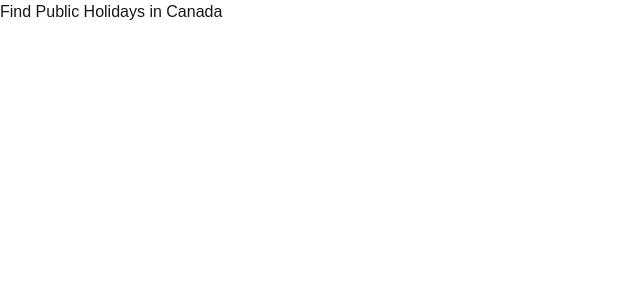
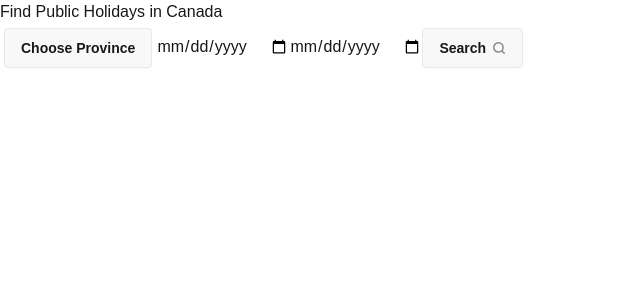
Before and after one commit to misato118/canadian-holidays-finder, a Next.js app: page / in a window 1280 px wide. Shown: the top 300 px of the page, without its empty margins (0-640 px from the left). Built offline with nearby package versions, Linux system fonts and the light colour scheme.

Commit message:
Created a search system without error handlings

```diff
--- /dev/null
+++ b/constants/provinces.tsx
@@ -0,0 +1,25 @@
+export const provinces = [
+    "Alberta AB",
+    "British Columbia BC",
+    "Manitoba MB",
+    "New Brunswick NB",
+    "Newfoundland and Labrador NL",
+    "Nova Scotia NS",
+    "Ontario ON",
+    "Prince Edward Island PE",
+    "Quebec QC",
+    "Saskatchewan SK"
+]
+
+export const provinceCodes = {
+    "Alberta": "AB",
+    "British Columbia": "BC",
+    "Manitoba": "MB",
+    "New Brunswick": "NB",
+    "Newfoundland and Labrador": "NL",
+    "Nova Scotia": "NS",
+    "Ontario": "ON",
+    "Prince Edward Island": "PE",
+    "Quebec": "QC",
+    "Saskatchewan": "SK"
+}
--- /dev/null
+++ b/pages/api/holidays.ts
@@ -0,0 +1,34 @@
+import type { NextApiRequest, NextApiResponse } from "next";
+
+export default async function handler(req: NextApiRequest, res: NextApiResponse) {
+    const start = new Date(req.query.start as string);
+    const end = new Date(req.query.end as string);
+    const prov = req.query.prov as string;
+
+    var urls = [];
+    var startYear = Number(start.getFullYear());
+    var endYear = Number(end.getFullYear());
+    for (var i = startYear; i <= endYear; i++) {
+        urls.push(`https://canada-holidays.ca/api/v1/provinces/${prov}?year=${i}`);
+    }
+
+    // [{province: {id: "AB", holidays: [{id: 1, date: "XXXX-XX-XX"},...]}}, {},...]
+    var response = await Promise.all(
+        urls.map(async (url) => {
+            const res = await fetch(url);
+            if (!res.ok) throw new Error(`HTTP ${res.status}`);
+            return res.json();
+        })
+    );
+
+    const result = response
+        .flatMap((yearlyData) =>
+            yearlyData.province.holidays
+                .filter((holiday: any) => {
+                    const compDate = new Date(holiday.date);
+                    return start <= compDate && compDate <= end;
+                }))
+                .map((holiday: any) => ({ date: holiday.date, name: holiday.nameEn }))
+
+    res.status(200).json(result);
+}
--- a/pages/index.tsx
+++ b/pages/index.tsx
@@ -1,5 +1,8 @@
-import Image from "next/image";
 import { Geist, Geist_Mono } from "next/font/google";
+import { provinces, provinceCodes } from "../constants/provinces";
+import { useState } from "react";
+import { useRouter } from "next/router";
+// import handler from "./api/holidays";
 
 const geistSans = Geist({
   variable: "--font-geist-sans",
@@ -12,14 +15,87 @@
 });
 
 export default function Home() {
+// export default function Home() {
+  const [province, setProvince] = useState({ title: "", code: "" });
+  const [startDate, setStartDate] = useState("");
+  const [endDate, setEndDate] = useState("");
+  const [list, setList] = useState([{date: "", name: ""}]);
+
+  const handleClick = () => {
+    const elem = document.activeElement;
+    if (elem) {
+      (elem as HTMLElement)?.blur();
+    }
+  }
+
+  async function onSubmit(e: React.FormEvent) {
+    e.preventDefault();
+    try {
+      const url = `/api/holidays?start=${encodeURIComponent(startDate)}&end=${encodeURIComponent(endDate)}&prov=${encodeURIComponent(province.code)}`;
+      const res = await fetch(url, { cache: "no-store" });
+      if (!res.ok) throw new Error(`Request failed: HTTP ${res.status}`);
+      const json = await res.json();
+      setList(json);
+    } catch (error: any) {
+      console.log("Error!");
+    }
+  }
+
   return (
     <div>
       <h1>Find Public Holidays in Canada</h1>
-      {/* TODO: Province dropdown here */}
+      <form onSubmit={onSubmit}>
+      {/* Province dropdown */}
+        <div className="dropdown">
+          <div tabIndex={0} role="button" className="btn m-1">{province.title == "" ? "Choose Province" : province.title}</div>
+            <ul tabIndex={0} className="dropdown-content menu bg-base-100 rounded-box z-1 w-52 p-2 shadow-sm">
+              {provinces.map((province, index) => {
+                const title = province.substring(0, province.length - 3);
+                const code = province.substring(province.length - 2);
+                return (
+                  <li key={province + index} onClick={() => {setProvince({ title: title, code: code }); handleClick();}}><a>{title}</a></li>
+                )
+              })}
+            </ul>
+        </div>
+        {/* TODO: Date range selector here */}
+        <input type="date" value={startDate} onChange={e => setStartDate(e.target.value)} />
+        <input type="date" value={endDate} onChange={e => setEndDate(e.target.value)} />
+        {/* TODO: Search button here */}
+        <button className="btn">
+          Search
+          <svg className="h-[1em] opacity-50" xmlns="http://www.w3.org/2000/svg" viewBox="0 0 24 24">
+            <g
+              strokeLinejoin="round"
+              strokeLinecap="round"
+              strokeWidth="2.5"
+              fill="none"
+              stroke="currentColor"
+            >
+              <circle cx="11" cy="11" r="8"></circle>
+              <path d="m21 21-4.3-4.3"></path>
+            </g>
+          </svg>
+        </button>
+      </form>
 
-      {/* TODO: Date range selector here */}
-      {/* TODO: Search button here */}
       {/* TODO: Display area here */}
+      <div>
+        {list ?
+        (
+          <ul>
+          {list.map((item, index) => {
+            return (
+              <li key={item.name + index}>{item.date} {item.name}</li>
+            );
+          })}
+        </ul>
+        )
+      : <p>Nothing yet</p>}
+
+
+        {/* {data ? <pre>{JSON.stringify(data, null, 2)}</pre> : <p>Nothing yet</p>} */}
+      </div>
     </div>
   );
 }
```
